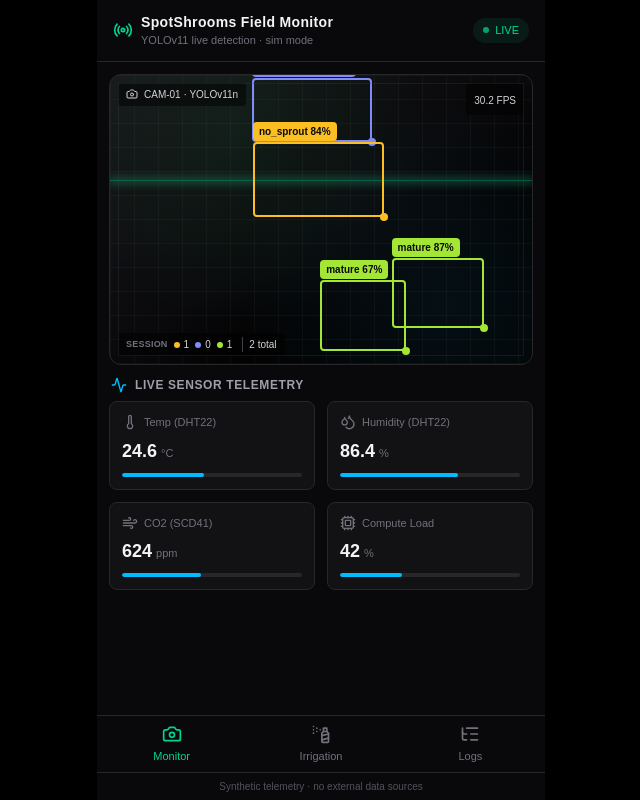
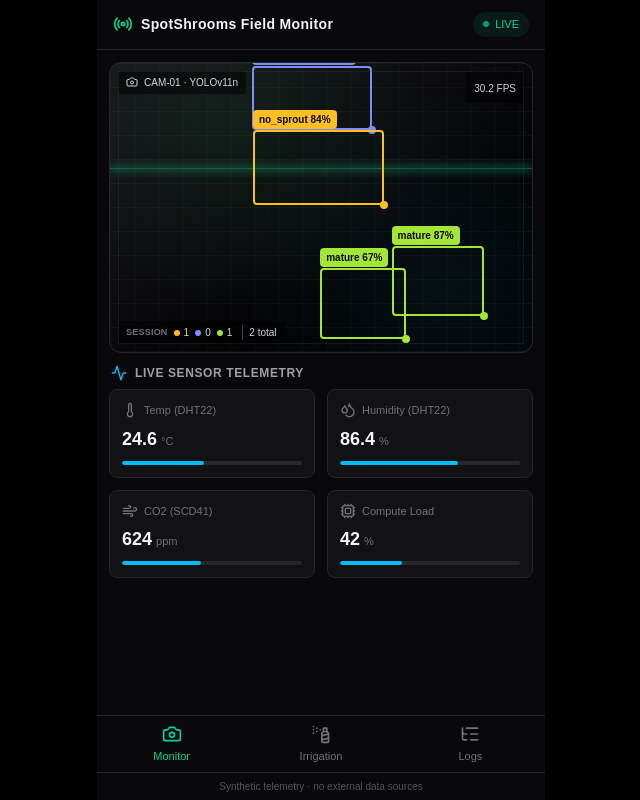
Before and after one commit to JordanW07z/IIICe-SP, a Next.js app in the folder web/: page / in a window 1280 px wide. Shown: the whole page, without its empty margins (319-959 px from the left). Built offline with nearby package versions, Linux system fonts and the light colour scheme.

Commit message:
Remove sim mode subtitle from header

```diff
--- a/web/src/app/page.tsx
+++ b/web/src/app/page.tsx
@@ -440,14 +440,9 @@ export default function Home() {
         <header className="flex shrink-0 items-center justify-between border-b border-zinc-800 px-4 py-3">
           <div className="flex items-center gap-2">
             <Radio className="h-5 w-5 text-emerald-400" />
-            <div>
-              <h1 className="text-sm font-semibold tracking-wide text-zinc-100">
-                SpotShrooms Field Monitor
-              </h1>
-              <p className="text-[11px] text-zinc-500">
-                YOLOv11 live detection · sim mode
-              </p>
-            </div>
+            <h1 className="text-sm font-semibold tracking-wide text-zinc-100">
+              SpotShrooms Field Monitor
+            </h1>
           </div>
           <div className="flex items-center gap-1.5 rounded-full bg-emerald-500/10 px-2.5 py-1">
             <span className="h-1.5 w-1.5 animate-pulse rounded-full bg-emerald-400" />
```
